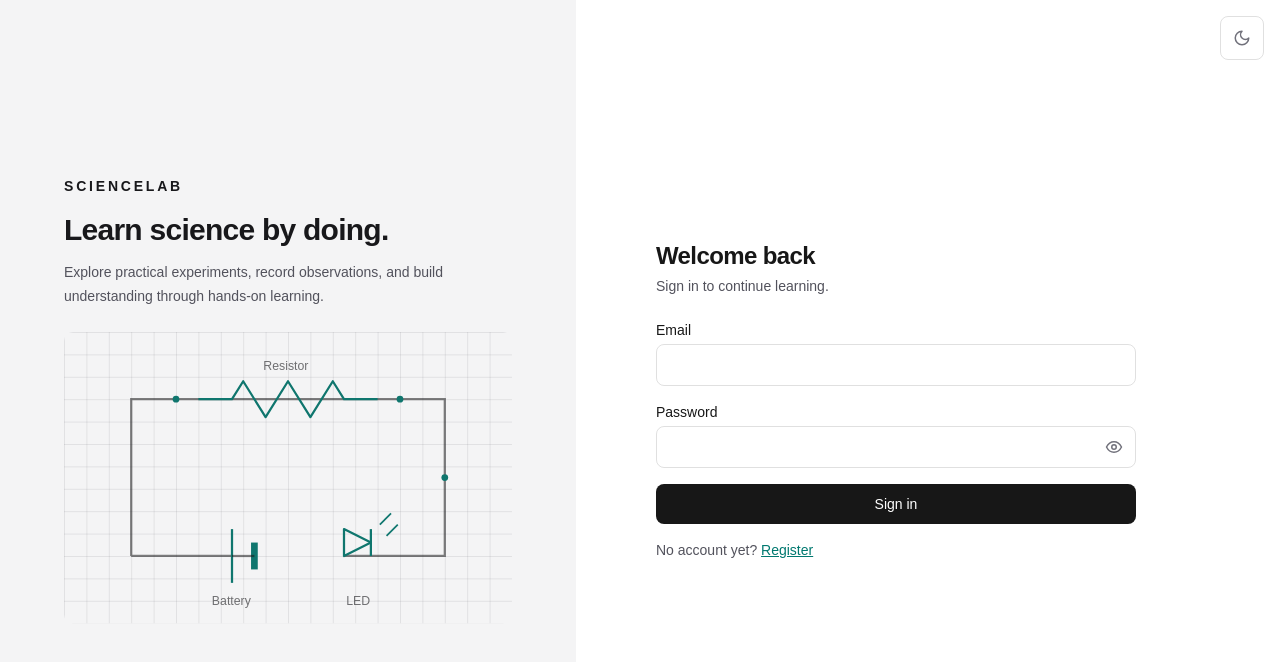
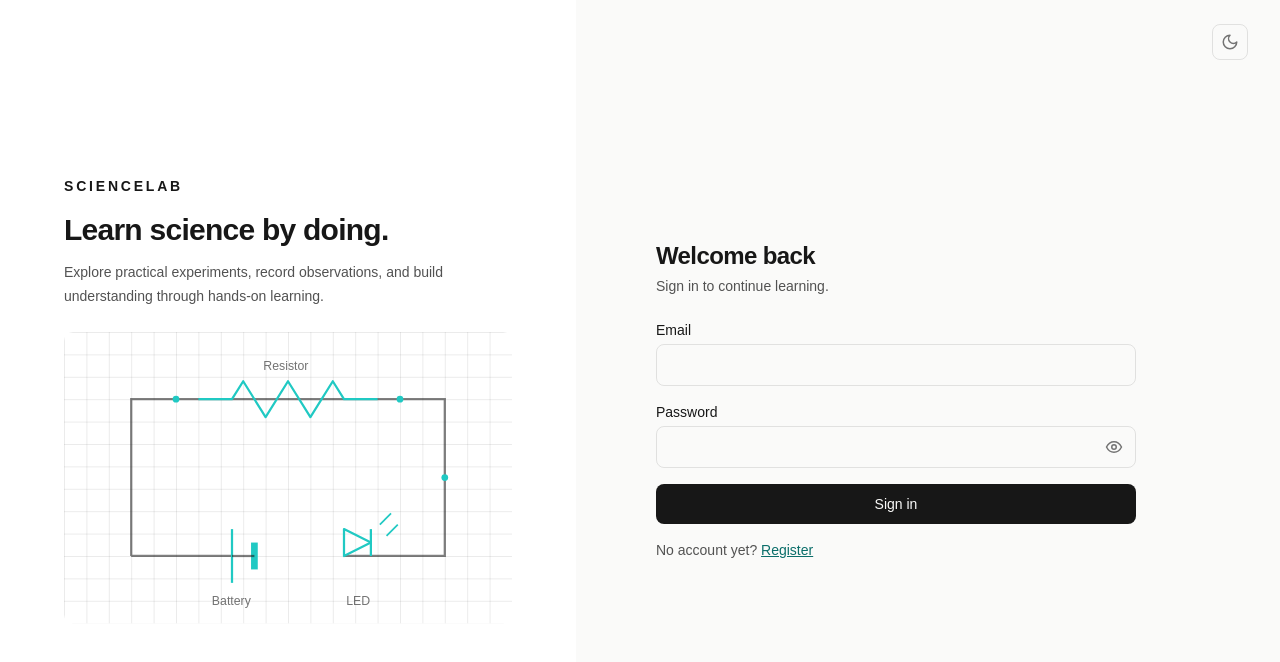
Before and after one commit to kyeremehS/scienceLab, a Next.js app: page /login in a window 1280 px wide. Shown: the top 662 px of the page. Built offline with nearby package versions, Linux system fonts and the light colour scheme.

Commit message:
Unify light/dark theme tokens and refine auth/landing UI

```diff
--- a/src/app/LogoutButton.tsx
+++ b/src/app/LogoutButton.tsx
@@ -15,7 +15,7 @@ export function LogoutButton() {
     <button
       type="button"
       onClick={onClick}
-      className="rounded-full border border-solid border-black/[.08] px-5 py-2 text-sm font-medium transition-colors hover:bg-black/[.04] dark:border-white/[.145] dark:hover:bg-[#1a1a1a]"
+      className="rounded-lg border border-solid border-line px-4 py-2 text-sm font-medium transition-colors hover:bg-raised"
     >
       Log out
     </button>
--- a/src/app/ThemeToggle.tsx
+++ b/src/app/ThemeToggle.tsx
@@ -39,7 +39,7 @@ export function ThemeToggle({ className = "" }: { className?: string }) {
       aria-label={dark ? "Switch to light mode" : "Switch to dark mode"}
       aria-pressed={dark ?? false}
       title={dark ? "Switch to light mode" : "Switch to dark mode"}
-      className={`flex h-11 w-11 items-center justify-center rounded-lg border border-black/[.12] text-zinc-500 transition-colors hover:text-zinc-900 dark:border-white/[.2] dark:text-zinc-400 dark:hover:text-zinc-100 ${className}`}
+      className={`flex h-9 w-9 items-center justify-center rounded-lg border border-line text-ink-3 transition-colors hover:text-ink ${className}`}
     >
       {dark ? (
         <svg width="18" height="18" viewBox="0 0 24 24" fill="none" stroke="currentColor" strokeWidth="2" strokeLinecap="round" strokeLinejoin="round" aria-hidden="true">
--- a/src/app/auth/AuthLayout.tsx
+++ b/src/app/auth/AuthLayout.tsx
@@ -19,7 +19,7 @@ export function AuthLayout({
   return (
     <div className="flex min-h-full flex-1 flex-col lg:flex-row">
       {/* Brand panel: full-bleed surface on mobile, no framed container. */}
-      <div className="flex flex-col justify-center bg-zinc-100 px-8 py-8 text-zinc-900 min-[480px]:py-10 lg:w-[45%] lg:items-end lg:px-12 dark:bg-zinc-950 dark:text-zinc-50">
+      <div className="flex flex-col justify-center bg-surface px-8 py-8 text-ink min-[480px]:py-10 lg:w-[45%] lg:items-end lg:px-12">
         <div className="mx-auto w-full max-w-md">
           <div className="flex items-center justify-between">
             <p className="text-sm font-semibold tracking-[0.2em]">SCIENCELAB</p>
@@ -30,23 +30,23 @@ export function AuthLayout({
           <p className="mt-4 text-xl font-semibold tracking-tight lg:text-3xl">
             Learn science by doing.
           </p>
-          <p className="mt-3 max-w-sm text-sm leading-6 text-zinc-600 dark:text-zinc-400">
+          <p className="mt-3 max-w-sm text-sm leading-6 text-ink-2">
             Explore practical experiments, record observations, and build
             understanding through hands-on learning.
           </p>
-          <CircuitIllustration className="mt-6 w-full max-w-[280px] min-[480px]:max-w-sm lg:max-w-md" />
+          <CircuitIllustration className="mt-6 w-full max-w-[280px] text-ink min-[480px]:max-w-sm lg:max-w-md" />
         </div>
       </div>
 
       {/* Form side: top-aligned on mobile so no gap opens under the brand
           block; vertically centered on desktop, pulled toward the divider. */}
       <main className="relative flex flex-1 items-start justify-center px-6 py-8 lg:items-center lg:justify-start lg:py-12 lg:pl-12 xl:pl-20">
-        <div className="absolute right-4 top-4 hidden lg:block">
+        <div className="absolute right-4 top-4 hidden lg:right-8 lg:top-6 lg:block">
           <ThemeToggle />
         </div>
         <div className="w-full max-w-[480px]">
           <h1 className="text-2xl font-semibold tracking-tight">{heading}</h1>
-          <p className="mt-1 text-sm text-zinc-600 dark:text-zinc-400">{subheading}</p>
+          <p className="mt-1 text-sm text-ink-2">{subheading}</p>
           <div className="mt-6">{children}</div>
         </div>
       </main>
--- a/src/app/auth/PasswordInput.tsx
+++ b/src/app/auth/PasswordInput.tsx
@@ -36,14 +36,14 @@ export function PasswordInput({
         aria-describedby={describedBy}
         value={value}
         onChange={(e) => onChange(e.target.value)}
-        className="w-full rounded-lg border border-black/[.12] bg-transparent py-2 pl-3 pr-11 dark:border-white/[.2]"
+        className="w-full rounded-lg border border-line bg-transparent py-2 pl-3 pr-11"
       />
       <button
         type="button"
         onClick={() => setVisible((v) => !v)}
         aria-label={visible ? "Hide password" : "Show password"}
         aria-pressed={visible}
-        className="absolute inset-y-0 right-0 flex w-11 items-center justify-center rounded-r-lg text-zinc-500 hover:text-zinc-800 dark:text-zinc-400 dark:hover:text-zinc-100"
+        className="absolute inset-y-0 right-0 flex w-11 items-center justify-center rounded-r-lg text-ink-3 hover:text-ink"
       >
         {visible ? (
           <svg width="18" height="18" viewBox="0 0 24 24" fill="none" stroke="currentColor" strokeWidth="2" strokeLinecap="round" strokeLinejoin="round" aria-hidden="true">
--- a/src/app/globals.css
+++ b/src/app/globals.css
@@ -2,22 +2,53 @@
 
 @custom-variant dark (&:where(.dark, .dark *));
 
+/*
+ * ScienceLab design tokens (docs/UI_DESIGN.md §0).
+ * One accent across both themes; light mode is a luminance shift, not a
+ * different identity. Components consume these tokens, not raw palettes.
+ */
 :root {
-  --background: #ffffff;
+  --background: #fafaf9;
   --foreground: #171717;
-  --circuit-accent: #0f766e;
+  --secondary: #525252;
+  --muted: #737373;
+  --surface: #ffffff;
+  --raised: #f5f5f4;
+  --line: rgba(0, 0, 0, 0.1);
+  --accent: #20c9c3;
+  --accent-ink: #0b6e6a;
+  --circuit-accent: var(--accent);
+  --error: #dc2626;
 }
 
 /* Class-driven theme (toggled manually, defaults from OS via head script). */
 .dark {
   --background: #0a0a0a;
-  --foreground: #ededed;
-  --circuit-accent: #5eead4;
+  --foreground: #f5f5f5;
+  --secondary: #a3a3a3;
+  --muted: #737373;
+  --surface: #141414;
+  --raised: #1c1c1c;
+  --line: rgba(255, 255, 255, 0.12);
+  --accent: #20c9c3;
+  --accent-ink: #5eead4;
+  --circuit-accent: var(--accent);
+  --error: #f87171;
 }
 
 @theme inline {
   --color-background: var(--background);
   --color-foreground: var(--foreground);
+  --color-canvas: var(--background);
+  --color-surface: var(--surface);
+  --color-raised: var(--raised);
+  --color-line: var(--line);
+  --color-ink: var(--foreground);
+  --color-ink-2: var(--secondary);
+  --color-ink-3: var(--muted);
+  --color-accent: var(--accent);
+  --color-accent-ink: var(--accent-ink);
+  --color-error: var(--error);
   --font-sans: var(--font-geist-sans);
   --font-mono: var(--font-geist-mono);
 }
@@ -27,3 +58,9 @@ body {
   color: var(--foreground);
   font-family: Arial, Helvetica, sans-serif;
 }
+
+/* Consistent, accent-colored keyboard focus across all interactive elements. */
+:where(a, button, input, [tabindex]):focus-visible {
+  outline: 2px solid var(--accent);
+  outline-offset: 2px;
+}
--- a/src/app/login/page.tsx
+++ b/src/app/login/page.tsx
@@ -50,7 +50,7 @@ export default function LoginPage() {
             required
             value={email}
             onChange={(e) => setEmail(e.target.value)}
-            className="rounded-lg border border-black/[.12] bg-transparent px-3 py-2 dark:border-white/[.2]"
+            className="rounded-lg border border-line bg-transparent px-3 py-2"
           />
         </div>
         <div className="flex flex-col gap-1">
@@ -64,7 +64,7 @@ export default function LoginPage() {
           />
         </div>
         {error ? (
-          <p role="alert" className="text-sm text-red-600 dark:text-red-400">{error}</p>
+          <p role="alert" className="text-sm text-error">{error}</p>
         ) : null}
         <button
           type="submit"
@@ -74,8 +74,8 @@ export default function LoginPage() {
           {pending ? "Signing in…" : "Sign in"}
         </button>
       </form>
-      <p className="mt-4 text-sm text-zinc-600 dark:text-zinc-400">
-        No account yet? <Link href="/register" className="font-medium text-teal-700 underline dark:text-teal-400">Register</Link>
+      <p className="mt-4 text-sm text-ink-2">
+        No account yet? <Link href="/register" className="font-medium text-accent-ink underline">Register</Link>
       </p>
     </AuthLayout>
   );
--- a/src/app/register/page.tsx
+++ b/src/app/register/page.tsx
@@ -64,7 +64,7 @@ export default function RegisterPage() {
             minLength={2}
             value={name}
             onChange={(e) => setName(e.target.value)}
-            className="rounded-lg border border-black/[.12] bg-transparent px-3 py-2 dark:border-white/[.2]"
+            className="rounded-lg border border-line bg-transparent px-3 py-2"
           />
         </div>
         <div className="flex flex-col gap-1">
@@ -77,7 +77,7 @@ export default function RegisterPage() {
             required
             value={email}
             onChange={(e) => setEmail(e.target.value)}
-            className="rounded-lg border border-black/[.12] bg-transparent px-3 py-2 dark:border-white/[.2]"
+            className="rounded-lg border border-line bg-transparent px-3 py-2"
           />
         </div>
         <div className="flex flex-col gap-1">
@@ -91,7 +91,7 @@ export default function RegisterPage() {
             value={password}
             onChange={setPassword}
           />
-          <p id="password-helper" className="text-xs text-zinc-500">At least 8 characters.</p>
+          <p id="password-helper" className="text-xs text-ink-3">At least 8 characters.</p>
         </div>
         <div className="flex flex-col gap-1">
           <label htmlFor="confirm-password" className="text-sm font-medium">Confirm password</label>
@@ -114,7 +114,7 @@ export default function RegisterPage() {
             ).map((option) => (
               <label
                 key={option.value}
-                className="cursor-pointer rounded-lg border border-black/[.12] px-3 py-2.5 text-sm transition-colors has-checked:border-teal-700 has-checked:bg-teal-700/[.06] dark:border-white/[.2] dark:has-checked:border-teal-400 dark:has-checked:bg-teal-400/10"
+                className="cursor-pointer rounded-lg border border-line px-3 py-2.5 text-sm transition-colors has-checked:border-accent has-checked:bg-accent/10"
               >
                 <input
                   type="radio"
@@ -135,13 +135,13 @@ export default function RegisterPage() {
                   </span>
                   {option.title}
                 </span>
-                <span className="mt-0.5 block text-xs text-zinc-500">{option.hint}</span>
+                <span className="mt-0.5 block text-xs text-ink-3">{option.hint}</span>
               </label>
             ))}
           </div>
         </fieldset>
         {error ? (
-          <p role="alert" className="text-sm text-red-600 dark:text-red-400">{error}</p>
+          <p role="alert" className="text-sm text-error">{error}</p>
         ) : null}
         <button
           type="submit"
@@ -151,8 +151,8 @@ export default function RegisterPage() {
           {pending ? "Creating account…" : "Create account"}
         </button>
       </form>
-      <p className="mt-4 text-sm text-zinc-600 dark:text-zinc-400">
-        Already have an account? <Link href="/login" className="font-medium text-teal-700 underline dark:text-teal-400">Log in</Link>
+      <p className="mt-4 text-sm text-ink-2">
+        Already have an account? <Link href="/login" className="font-medium text-accent-ink underline">Log in</Link>
       </p>
     </AuthLayout>
   );
```
Also changed, not shown: src/app/LearningLoopDiagram.tsx (added, +61 -0 lines), src/app/dashboard/student/page.tsx (+4 -4 lines), src/app/dashboard/teacher/page.tsx (+4 -4 lines), src/app/page.tsx (+6 -4 lines), 2 other files (tests, documents, lock files or other folders).
